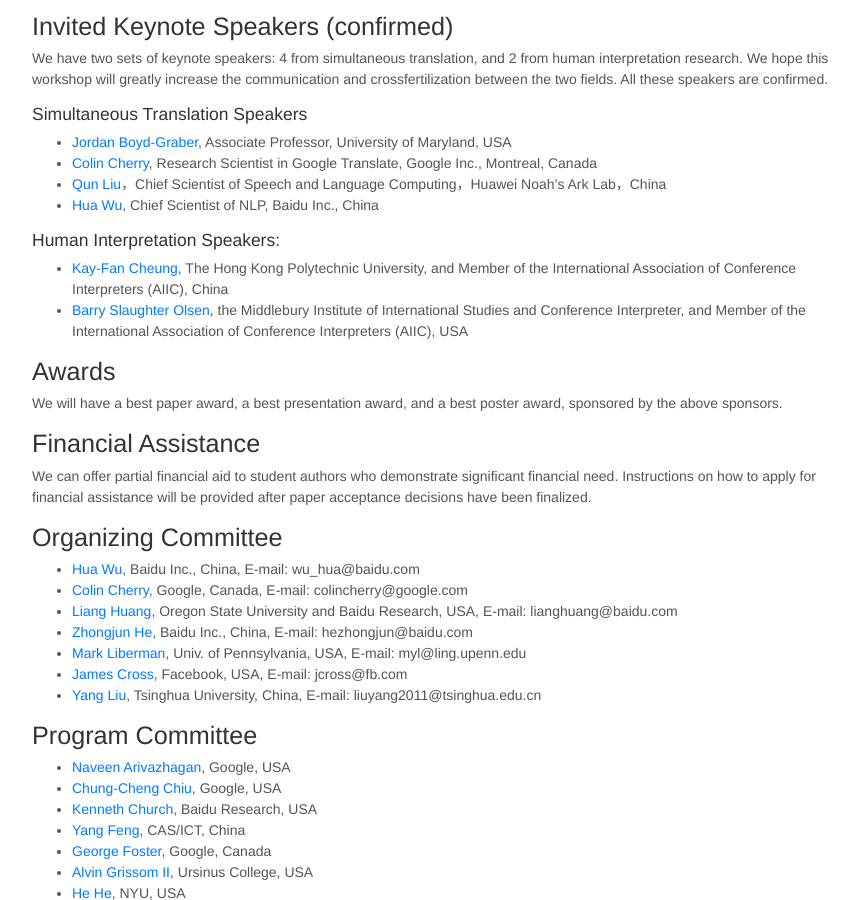
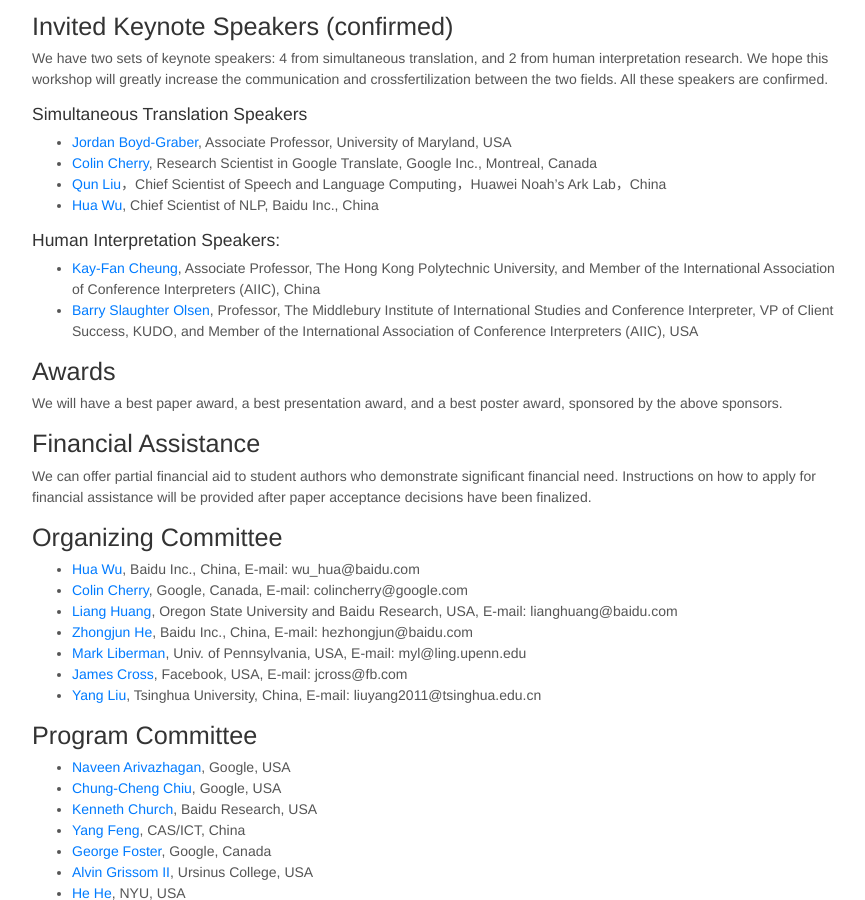
Before and after one commit to autosimtrans/autosimtrans.github.io, a Jekyll site: the page built from index.md, in a window 1280 px wide and 900 px high, scrolled down 1061 px. Shown: the whole window, without its empty margins (203-1068 px from the left). Built offline with Jekyll 4.4.1, drawn with Linux system fonts in a browser that asks for light colours; nearby versions of some CDN libraries.

```diff
--- a/index.md
+++ b/index.md
@@ -51,8 +51,8 @@ We have two sets of keynote speakers: 4 from simultaneous translation, and 2 fro
 
 ##### Human Interpretation Speakers:
 
-- [Kay-Fan Cheung](https://www.polyu.edu.hk/cbs/cts/en/people/members/58-dr-cheung-kay-fan-andrew), The Hong Kong Polytechnic University, and Member of the International Association of Conference Interpreters (AIIC), China
-- [Barry Slaughter Olsen](https://www.middlebury.edu/institute/people/barry-slaughter-olsen), the Middlebury Institute of International Studies and Conference Interpreter, and Member of the International Association of Conference Interpreters (AIIC), USA
+- [Kay-Fan Cheung](https://www.polyu.edu.hk/cbs/cts/en/people/members/58-dr-cheung-kay-fan-andrew), Associate Professor, The Hong Kong Polytechnic University, and Member of the International Association of Conference Interpreters (AIIC), China
+- [Barry Slaughter Olsen](https://www.middlebury.edu/institute/people/barry-slaughter-olsen), Professor, The Middlebury Institute of International Studies and Conference Interpreter, VP of Client Success, KUDO, and Member of the International Association of Conference Interpreters (AIIC), USA
 
 ## Awards
 We will have a best paper award, a best presentation award, and a best poster award, sponsored by the above sponsors.
```
Also changed, not shown: cfp.md (+2 -2 lines), talks.md (+2 -2 lines).
